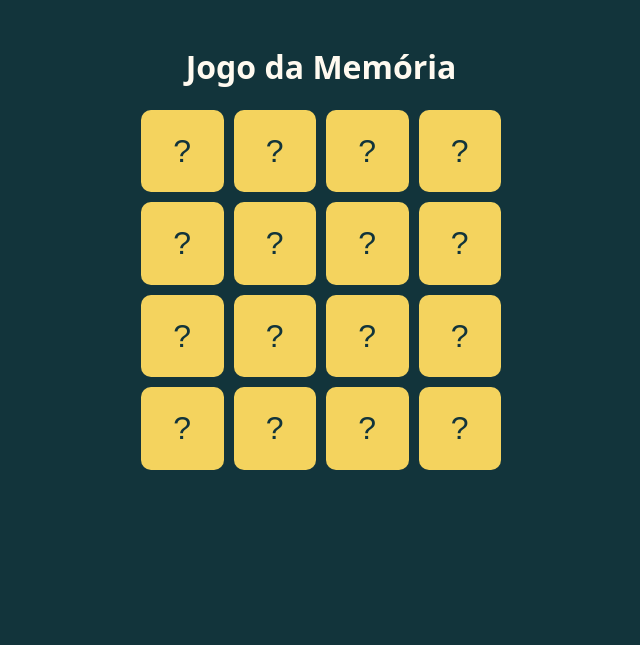
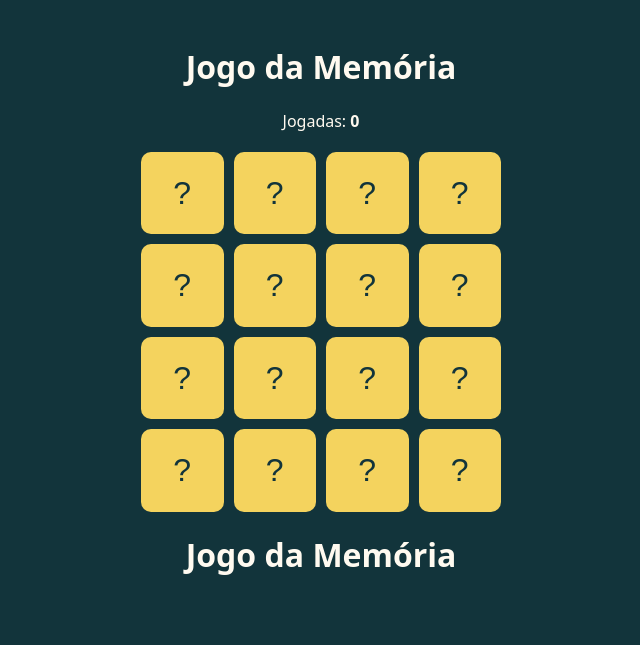
Before and after one commit to lucaszbrz/Jogo-de-navegador-DevWeb-I, a plain HTML site: page index.html in a window 1280 px wide. Shown: the whole page, without its empty margins (319-959 px from the left). Drawn offline with Linux system fonts and the light colour scheme.

Commit message:
Html acertado.
Melhor acerto visual

```diff
--- a/index.html
+++ b/index.html
@@ -1,4 +1,10 @@
 <!DOCTYPE html>
+<html lang="pt-BR">
+<head>
+  <meta charset="UTF-8">
+  <meta name="viewport" content="width=device-width, initial-scale=1">
+  <title>Jogo da Memória</title>
+  <link rel="stylesheet" href="css/estilo.css"><!DOCTYPE html>
 <html lang="pt-BR">
 <head>
   <meta charset="UTF-8">
@@ -9,6 +15,18 @@
 <body>
   <main>
     <h1>Jogo da Memória</h1>
+    <p>Jogadas: <strong id="jogadas">0</strong></p>
+    <div id="tabuleiro"></div>
+    <p id="mensagem"></p>
+  </main>
+  <script src="js/jogo.js"></script>
+</body>
+</html>
+
+</head>
+<body>
+  <main>
+    <h1>Jogo da Memória</h1>
     <div id="tabuleiro"></div>
   </main>
   <script src="js/jogo.js"></script>
```
